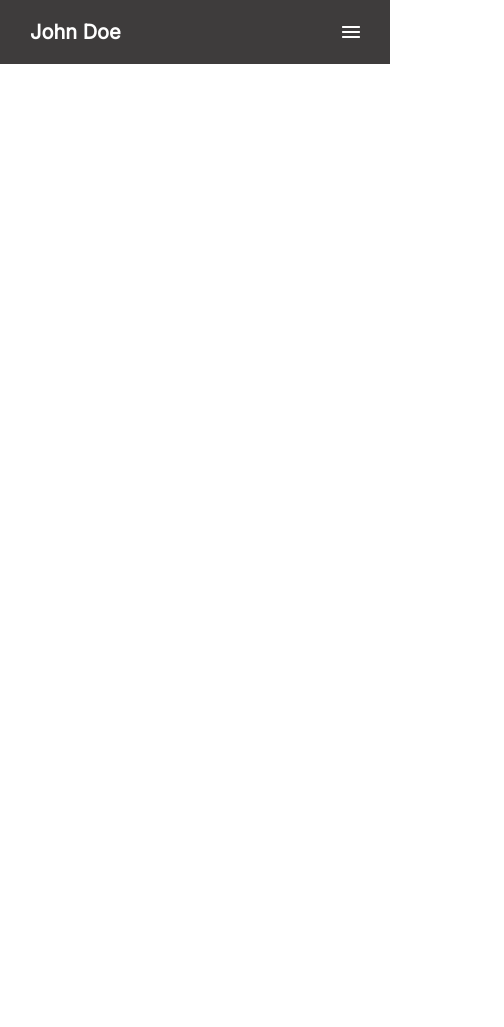
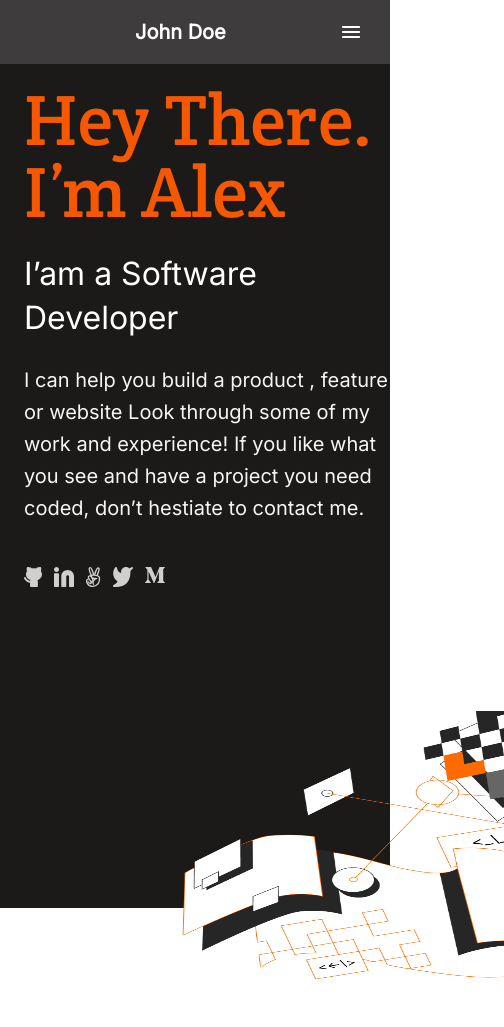
Before and after one commit to yetemegn-telaye/My-Portfolio, a website: page index.html in a window 390 px wide. Shown: the whole page, 504 px wide, since content can reach past the window. Before the commit the page ends 844 px from the top, so only its background shows below. Drawn offline with Linux system fonts and the light colour scheme.

Commit message:
Create Header section

```diff
--- a/index.html
+++ b/index.html
@@ -8,6 +8,9 @@
     <link rel="preconnect" href="https://fonts.googleapis.com">
     <link rel="preconnect" href="https://fonts.gstatic.com" crossorigin>
     <link href="https://fonts.googleapis.com/css2?family=Inter&display=swap" rel="stylesheet">
+    <link rel="preconnect" href="https://fonts.googleapis.com">
+    <link rel="preconnect" href="https://fonts.gstatic.com" crossorigin>
+    <link href="https://fonts.googleapis.com/css2?family=Crete+Round&display=swap" rel="stylesheet">
     <title>My Portfolio</title>
 </head>
 <body>
@@ -21,5 +24,26 @@
         </div>
         <span id="toggle-btn"><img src="images/Union2.png" alt="toogle button"/></span>
     </nav>
+    <main>
+            <div class="header-content">
+                <div class="social-icons">
+                    <a><img src="images/social-icons/github.svg"/></a>
+                    <a><img src="images/social-icons/Linkedin icon.svg"/></a>
+                    <a><img src="images/social-icons/angel list.svg"/></a>
+                    <a><img src="images/social-icons/twitter.svg"/></a>
+                    <a><img src="images/social-icons/medium.svg"/></a>
+                </div>
+                <div class="header-intro">
+                    <h2>Hey There.<br/> I’m Alex</h2>
+                    <span class="sub-title">I’am a Software Developer</span>
+                    <p>I can help you build a product , feature or website Look through some of my work and experience! If you like what you see and have a project you need coded,
+                    don’t hestiate to contact me.</p>
+                </div>
+
+            </div>
+            <div class="header-img">
+                <img src="images/Illustration-header.png" alt="header illustration"/>
+            </div>
+    </main>
 </body>
 </html>
--- a/style.css
+++ b/style.css
@@ -15,13 +15,14 @@ nav {
   max-width: 100%;
   background-color: #3e3c3c;
   color: white;
-  font-family: 'Inter';
+  font-family: 'Inter', sans-serif;
   font-style: normal;
 }
 
 nav p {
   font-size: 1.25rem;
   font-weight: 700;
+  margin-left: 105px;
 }
 
 .nav-links {
@@ -33,6 +34,80 @@ nav p {
   color: white;
   font-size: 0.938rem;
   font-weight: 600;
+}
+
+.nav-links a:hover {
+  color: #fff5e1;
+}
+
+.nav-links a:active {
+  color: #e05304;
+}
+
+main {
+  display: flex;
+  align-items: center;
+  justify-content: space-between;
+  width: 100%;
+  height: 100vh;
+  background-color: #1c1a19;
+  color: white;
+}
+
+.header-img {
+  width: 50%;
+}
+
+.header-img img {
+  padding-left: 0;
+  height: 35rem;
+  width: 40rem;
+}
+
+.header-content {
+  display: flex;
+  justify-content: space-between;
+  align-items: center;
+  width: 100%;
+  height: 100%;
+  gap: 87px;
+}
+
+.social-icons {
+  display: flex;
+  flex-direction: column;
+  padding-left: 30px;
+}
+
+.header-intro {
+  display: flex;
+  flex-direction: column;
+  width: 566px;
+  padding: 19px 0;
+  gap: 24px;
+}
+
+.header-intro h2 {
+  color: #f55800;
+  font-family: 'Crete Round', serif;
+  font-weight: 400;
+  line-height: 72px;
+  font-size: 72px;
+}
+
+.header-intro .sub-title {
+  font-family: 'Inter', sans-serif;
+  font-weight: 500;
+  font-size: 32px;
+  line-height: 44px;
+}
+
+.header-intro p {
+  font-family: 'Inter', sans-serif;
+  font-weight: 400;
+  font-size: 20px;
+  line-height: 32px;
+  color: #f4f5f7;
 }
 
 @media screen and (min-width: 800px) {
@@ -48,10 +123,38 @@ nav p {
   }
 }
 
-.nav-links a:hover {
-  color: #fff5e1;
+@media screen and (max-width: 800px) {
+  main {
+    display: flex;
+    flex-direction: column;
+    justify-content: center;
+    align-items: center;
+  }
+
+  .header-img img {
+    width: 406.89px;
+    height: 312.03px;
+  }
+
+  .header-content {
+    display: flex;
+    flex-direction: column-reverse;
+    align-items: flex-start;
+    justify-content: center;
+    padding: 120px 24px;
+    gap: 24px;
+  }
+
+  .header-intro {
+    display: flex;
+    flex-direction: column;
+    width: 375px;
+  }
+
+  .social-icons {
+    display: flex;
+    flex-direction: row;
+    padding-left: 0;
+    gap: 12px;
+  }
 }
-
-.nav-links a:active {
-  color: #e05304;
-}
```
Also changed, not shown: images/Illustration-header.png (added), images/social-icons/Linkedin icon.svg (added), images/social-icons/angel list.svg (added), images/social-icons/github.svg (added), images/social-icons/medium.svg (added), images/social-icons/twitter.svg (added).
